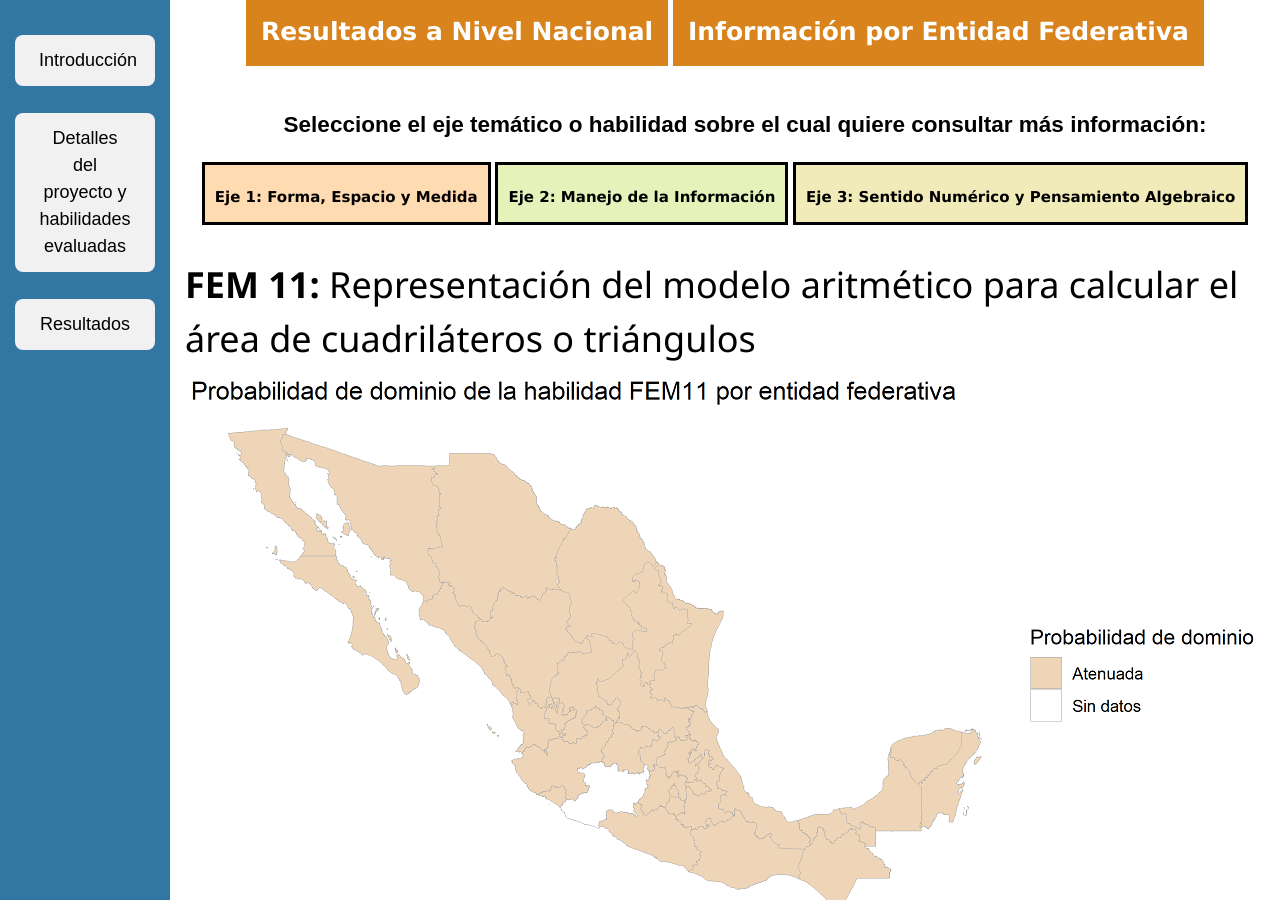
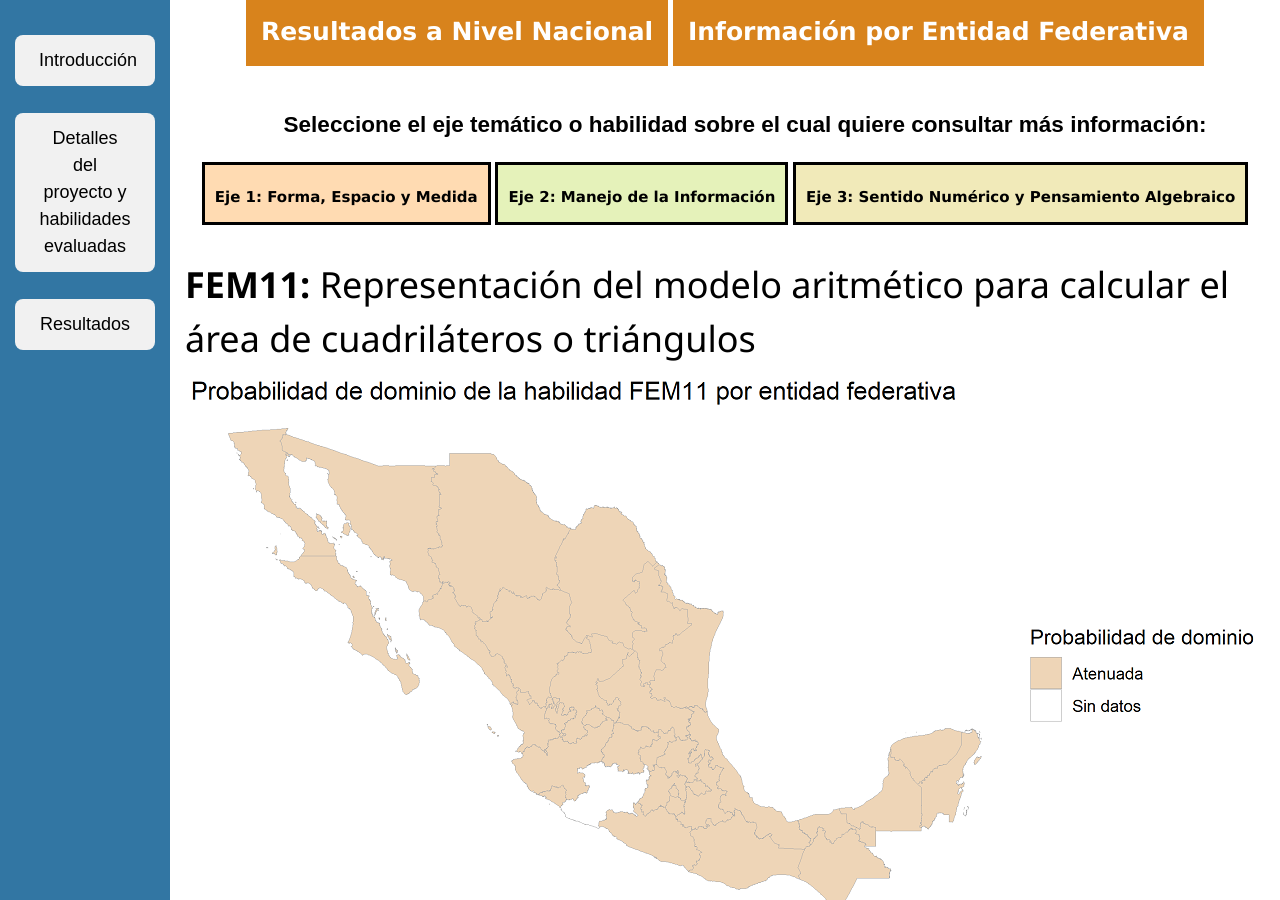
Before and after one commit to rimedie/rimedie.github.io, a Jekyll site: the page built from ProyVisuales/1_Infografia_Feb2019/Heatmaps/FEM11.html, in a window 1280 px wide and 900 px high, scrolled down 600 px. Built offline with Jekyll 4.4.1, drawn with Linux system fonts in a browser that asks for light colours.

Commit message:
Update FEM11.html

```diff
--- a/ProyVisuales/1_Infografia_Feb2019/Heatmaps/FEM11.html
+++ b/ProyVisuales/1_Infografia_Feb2019/Heatmaps/FEM11.html
@@ -4,7 +4,7 @@ title: FEM11
 ---
 <div class="blurb">
 
-	<h1><b>FEM 11:</b> Representación del modelo aritmético para calcular el área de cuadriláteros o triángulos</h1>
+	<h1><b>FEM11:</b> Representación del modelo aritmético para calcular el área de cuadriláteros o triángulos</h1>
 	<center>
 	<img class="displayed" src="FEM11.png" />
 	</center>
```
